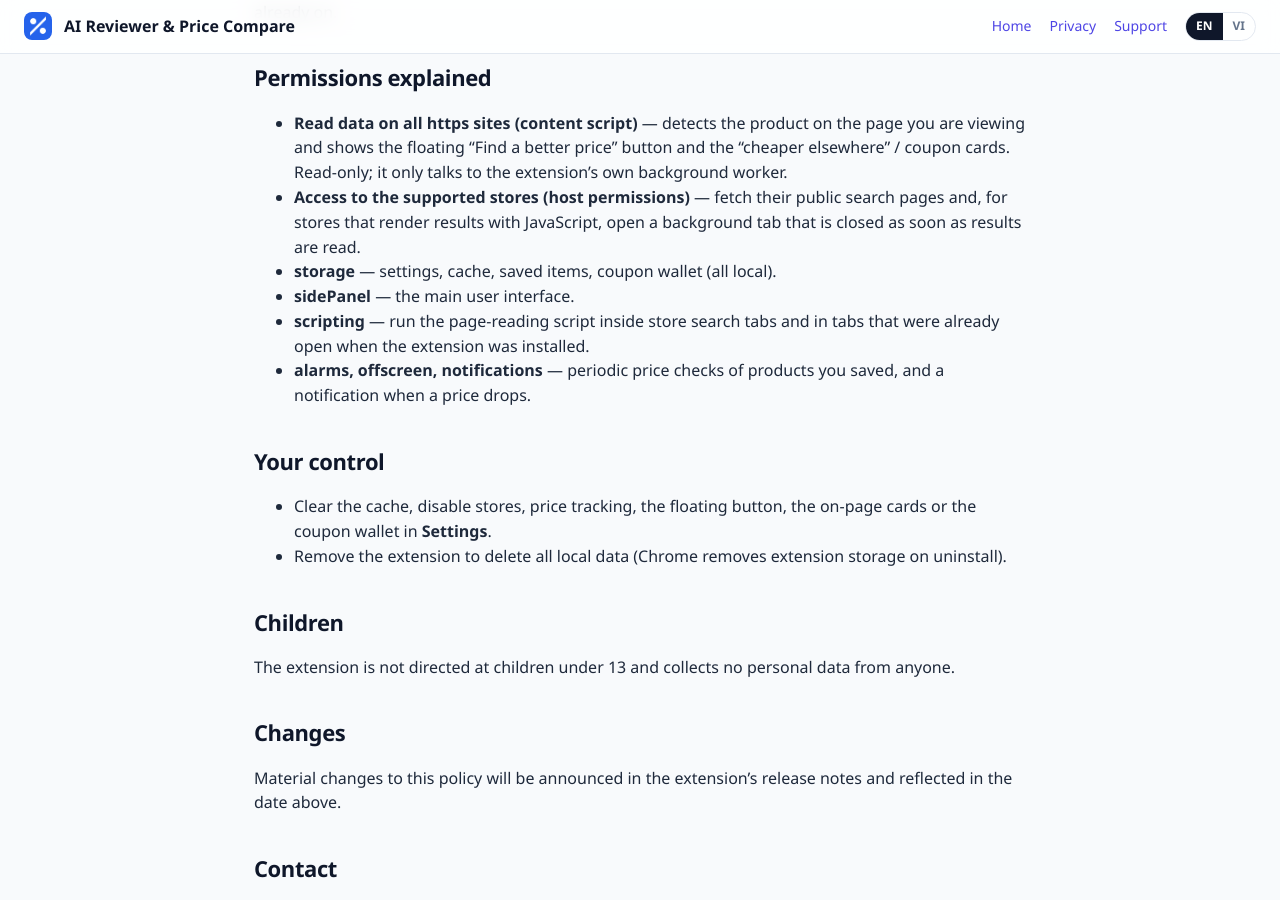
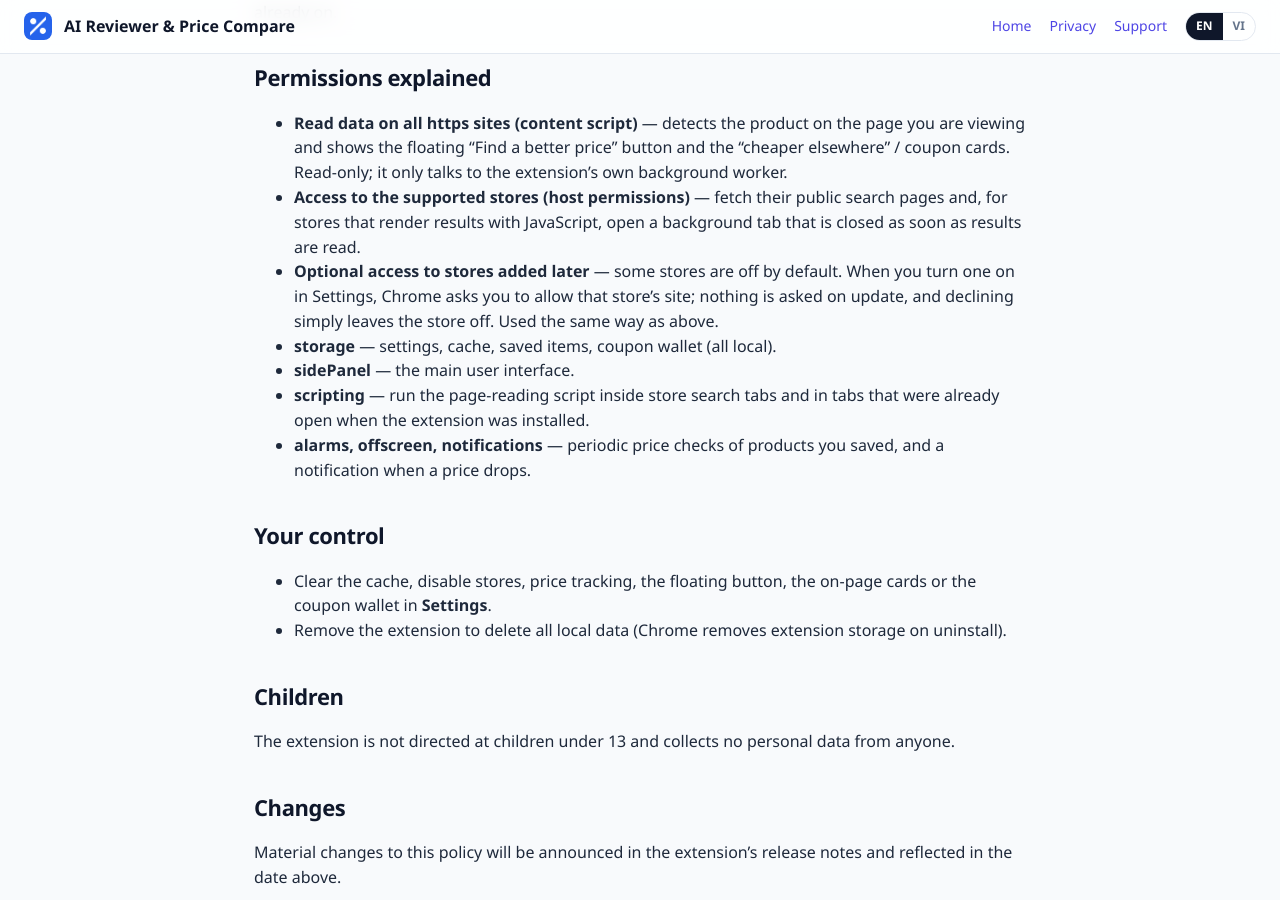
Before and after one commit to manhdungitvn/ai-price-compare, a Jekyll site: the page built from PRIVACY.md, in a window 1280 px wide and 900 px high, scrolled down 2093 px. Built offline with Jekyll 4.4.1, drawn with Linux system fonts in a browser that asks for light colours; some web fonts are replaced; some of the changed text lies outside the part shown.

Commit message:
docs(privacy): explain optional access for stores added later (extension 1.4.0)
Co-Authored-By: Claude Opus 5.5 <noreply@anthropic.com>
Claude-Session: https://claude.ai/code/session_01S8PkKGBcj9kkaPwG1iCtdt

```diff
--- a/PRIVACY.md
+++ b/PRIVACY.md
@@ -38,6 +38,7 @@ In Settings you can enter your **own** affiliate link templates. When enabled, l
 ## Permissions explained
 - **Read data on all https sites (content script)** — detects the product on the page you are viewing and shows the floating "Find a better price" button and the "cheaper elsewhere" / coupon cards. Read-only; it only talks to the extension's own background worker.
 - **Access to the supported stores (host permissions)** — fetch their public search pages and, for stores that render results with JavaScript, open a background tab that is closed as soon as results are read.
+- **Optional access to stores added later** — some stores are off by default. When you turn one on in Settings, Chrome asks you to allow that store's site; nothing is asked on update, and declining simply leaves the store off. Used the same way as above.
 - **storage** — settings, cache, saved items, coupon wallet (all local).
 - **sidePanel** — the main user interface.
 - **scripting** — run the page-reading script inside store search tabs and in tabs that were already open when the extension was installed.
@@ -86,6 +87,7 @@ Bạn có thể tự nhập mẫu link affiliate **của bạn** trong Cài đ
 ## Quyền truy cập
 - **Đọc dữ liệu trên mọi trang https** — nhận diện sản phẩm đang xem, hiện nút "Tìm giá tốt hơn" và thẻ "rẻ hơn ở sàn khác" / mã giảm giá. Chỉ đọc; chỉ nói chuyện với worker của chính extension.
 - **Truy cập các sàn hỗ trợ** — tải trang tìm kiếm công khai; với sàn render bằng JavaScript, mở tab nền và đóng ngay khi đọc xong.
+- **Truy cập tuỳ chọn cho sàn thêm sau** — một số sàn mặc định tắt. Khi bạn bật sàn đó trong Cài đặt, Chrome hỏi quyền truy cập đúng trang của sàn; cập nhật không hỏi gì, từ chối thì sàn vẫn tắt. Dùng giống như trên.
 - **storage** — cài đặt, cache, đã lưu, ví mã (đều local). **sidePanel** — giao diện chính. **scripting** — chạy script đọc trang trong tab tìm kiếm và tab đã mở sẵn. **alarms, offscreen, notifications** — kiểm tra giá định kỳ, báo khi giảm.
 
 ## Quyền kiểm soát của bạn
```
